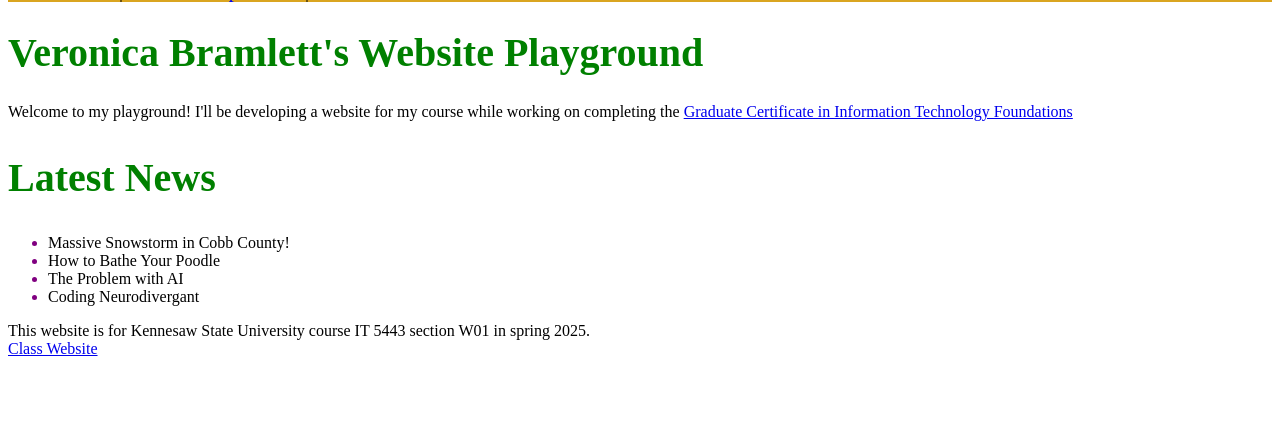
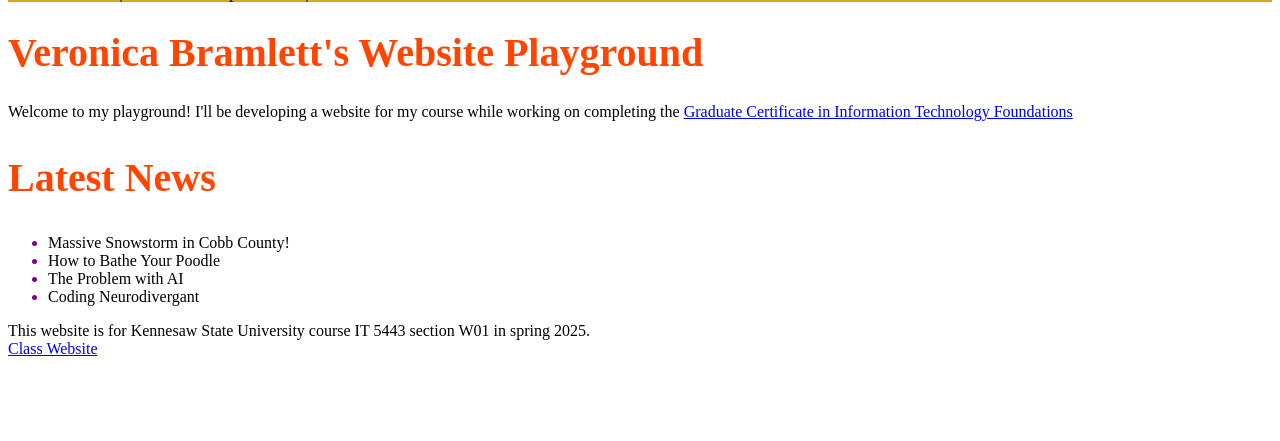
Before and after one commit to Tortall/it5443spring2025, a PHP site: page / in a window 1280 px wide. Shown: the part 109-550 px from the top of the page. Run offline with PHP 8.4, Linux system fonts and the light colour scheme.

Commit message:
Changed header color.

```diff
--- a/mystyle.css
+++ b/mystyle.css
@@ -1,5 +1,5 @@
 h1,	h2, h3{
-	color: green;
+	color: orangered;
 	font-size: 40px;
 	border-bottom: 2px goldenrod
 }
```
